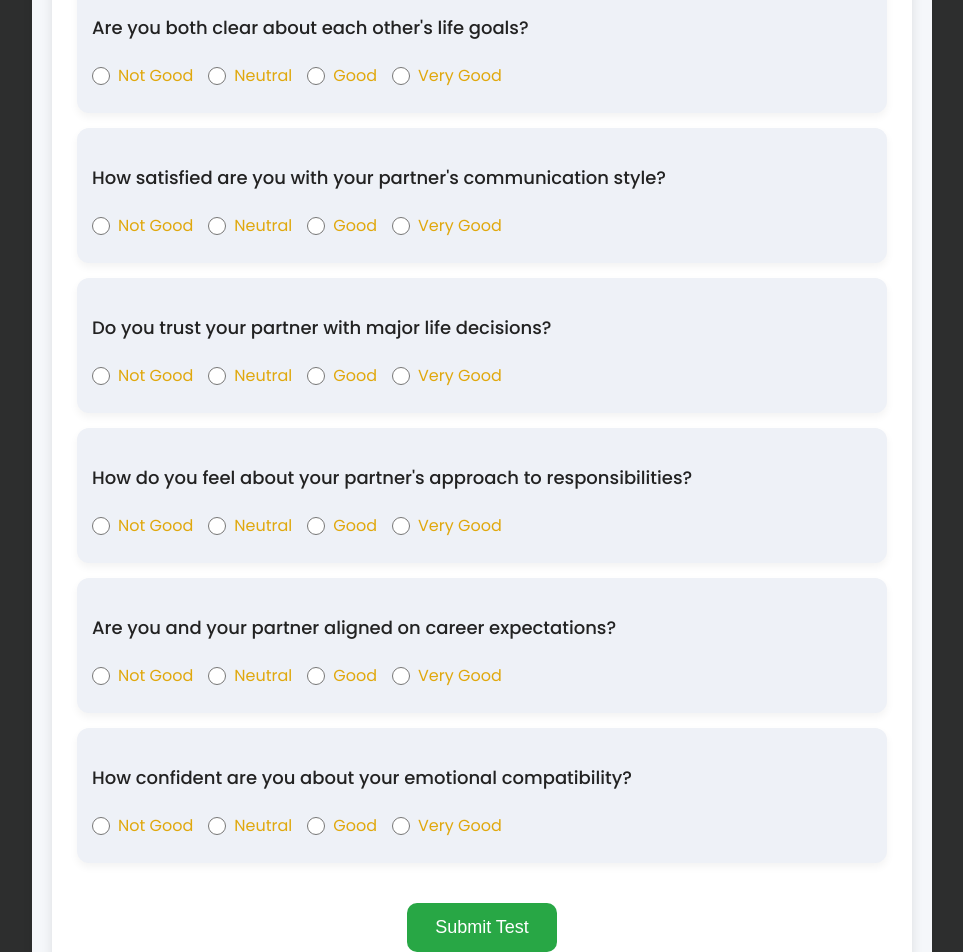
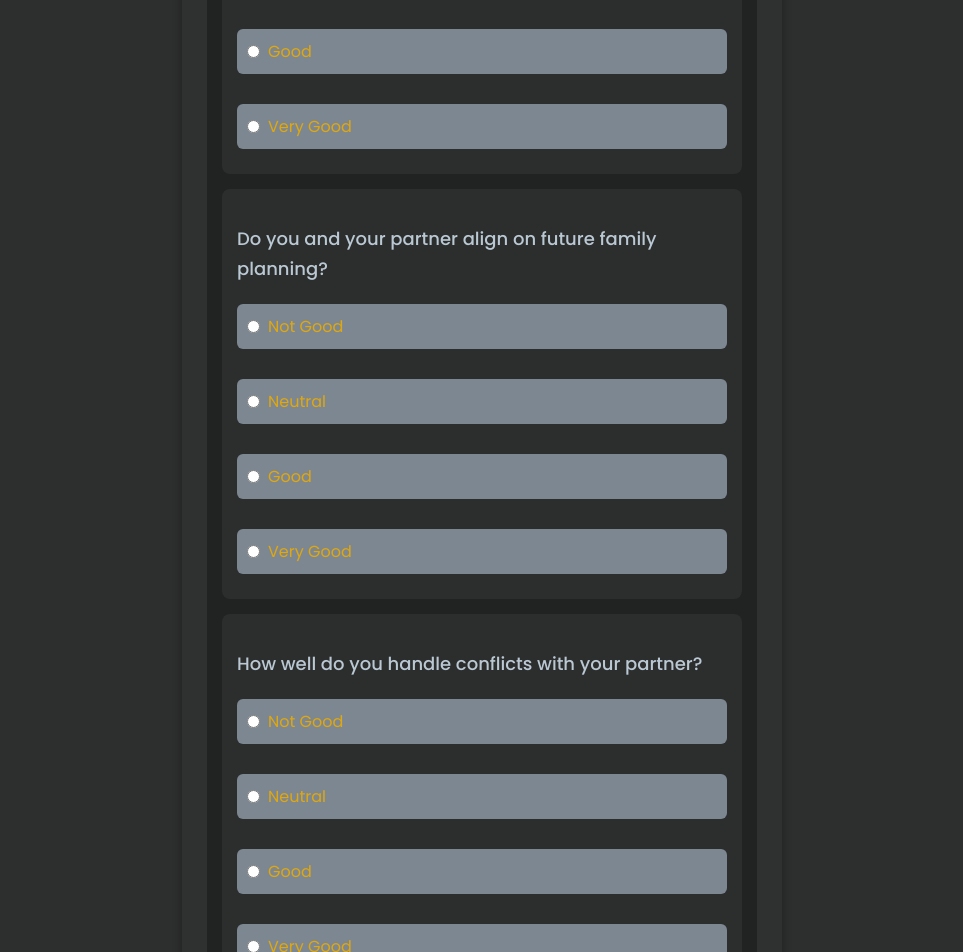
Before and after one commit to PhanNghia6604/PreWed-App, a React (Create React App) app in the folder login-signup/: page /test in a window 1280 px wide. Shown: the part 880-1832 px from the top of the page, without its empty margins (158-1121 px from the left). Built offline with nearby package versions, Linux system fonts and the light colour scheme.

Commit message:
Update Test.module.css

```diff
--- a/login-signup/src/Components/Page/Menu Customer/Test.module.css
+++ b/login-signup/src/Components/Page/Menu Customer/Test.module.css
@@ -1,121 +1,125 @@
-/* General layout */
-.container {
-    max-width: 900px;
-    margin: 40px auto;
-    padding: 20px;
-    background: #f5f7fa;
-    border-radius: 12px;
-    box-shadow: 0px 4px 10px rgba(0, 0, 0, 0.1);
-    text-align: center;
-    font-family: 'Poppins', sans-serif;
+@import url("https://fonts.googleapis.com/css2?family=Poppins:wght@300;400;500;600;700&display=swap");
+
+:root {
+  --primaryBackground: #212222;
+  --secondaryBackground: #2f3030;
+  --primaryColor: #e0a80d;
+  --greyDark: #7d8792;
+  --white: #fff;
+  --black: #000;
+  --silver: #bac8d3;
 }
 
-  /* Title */
-  .title {
-    font-size: 32px;
-    font-weight: bold;
-    margin-bottom: 20px;
-    color: #333;
+.container {
+  max-width: 600px;
+  margin: 40px auto;
+  padding: 25px;
+  background: var(--secondaryBackground);
+  border-radius: 12px;
+  box-shadow: 0 4px 10px rgba(0, 0, 0, 0.3);
+  text-align: center;
+  color: var(--white);
+  font-family: "Poppins", sans-serif;
 }
 
-  /* Category selection */
-  .categories {
-    display: flex;
-    justify-content: center;
-    gap: 15px;
+.title {
+  font-size: 26px;
+  font-weight: 600;
+  color: var(--primaryColor);
+  margin-bottom: 15px;
+  text-transform: uppercase;
 }
 
-  .category {
-    padding: 14px 28px;
-    border: none;
+.testSection {
+  margin-top: 20px;
+  padding: 15px;
+  background: var(--primaryBackground);
   border-radius: 10px;
-    background-color: #007bff;
-    color: white;
-    font-size: 18px;
-    cursor: pointer;
-    transition: all 0.3s ease;
 }
 
-  .category:hover {
-    background-color: #0056b3;
-    transform: scale(1.1);
+.sectionTitle {
+  font-size: 22px;
+  font-weight: 500;
+  margin-bottom: 15px;
+  color: var(--primaryColor);
 }
 
-  .category.active {
-    background-color: #ff9900;
-    font-weight: bold;
+.questionBox {
+  background: rgba(255, 255, 255, 0.05);
+  padding: 15px;
+  border-radius: 8px;
+  margin-bottom: 15px;
+  text-align: left;
+  transition: all 0.3s ease-in-out;
 }
 
-  /* Test section */
-  .testSection {
-    margin-top: 30px;
-    padding: 25px;
-    background: white;
-    border-radius: 15px;
-    box-shadow: 0px 6px 12px rgba(0, 0, 0, 0.1);
+.questionBox:hover {
+  background: rgba(255, 255, 255, 0.1);
 }
 
-  /* Test title */
-  .sectionTitle {
-    font-size: 24px;
-    font-weight: bold;
-    margin-bottom: 15px;
-    color: #333;
-  }
-
-  /* Question Box */
-  .questionBox {
-    background: #eef1f7;
-    padding: 15px;
-    margin: 15px 0;
-    border-radius: 12px;
-    box-shadow: 0px 4px 8px rgba(0, 0, 0, 0.05);
-    text-align: left;
-  }
-
-  /* Question Text */
 .questionText {
   font-size: 18px;
   font-weight: 500;
-    color: #222;
   margin-bottom: 10px;
 }
 
-  /* Options */
 .options {
   display: flex;
-    gap: 15px;
+  flex-direction: column;
+  gap: 10px;
 }
 
 .option {
   display: flex;
   align-items: center;
-    gap: 8px;
+  background: var(--greyDark);
+  padding: 10px;
+  border-radius: 6px;
   cursor: pointer;
+  transition: background 0.3s, transform 0.2s;
+}
+
+.option:hover {
+  background: var(--primaryColor);
+  transform: scale(1.05);
+}
+
+.option input {
+  margin-right: 8px;
+  accent-color: var(--primaryColor);
+}
+
+.submitBtn {
+  background: var(--primaryColor);
+  color: var(--white);
+  border: none;
+  padding: 12px 20px;
+  font-size: 18px;
+  font-weight: 500;
+  cursor: pointer;
+  border-radius: 8px;
+  margin-top: 20px;
+  transition: background 0.3s, transform 0.2s;
+}
+
+.submitBtn:hover {
+  background: #d18c0b;
+  transform: scale(1.05);
+}
+
+/* Responsive */
+@media (max-width: 768px) {
+  .container {
+    max-width: 90%;
+    padding: 20px;
+  }
+
+  .questionText {
     font-size: 16px;
   }
 
-  /* Radio buttons */
-  .option input {
-    accent-color: #007bff;
-    width: 18px;
-    height: 18px;
+  .submitBtn {
+    font-size: 16px;
+    padding: 10px 15px;
   }
-
-  /* Submit Button */
-  .submitBtn {
-    margin-top: 25px;
-    padding: 14px 28px;
-    border: none;
-    border-radius: 10px;
-    background-color: #28a745;
-    color: white;
-    font-size: 18px;
-    cursor: pointer;
-    transition: all 0.3s ease;
 }
-
-  .submitBtn:hover {
-    background-color: #218838;
-    transform: scale(1.05);
-  }
```
Lines whose indentation alone changed are shown as unchanged.
